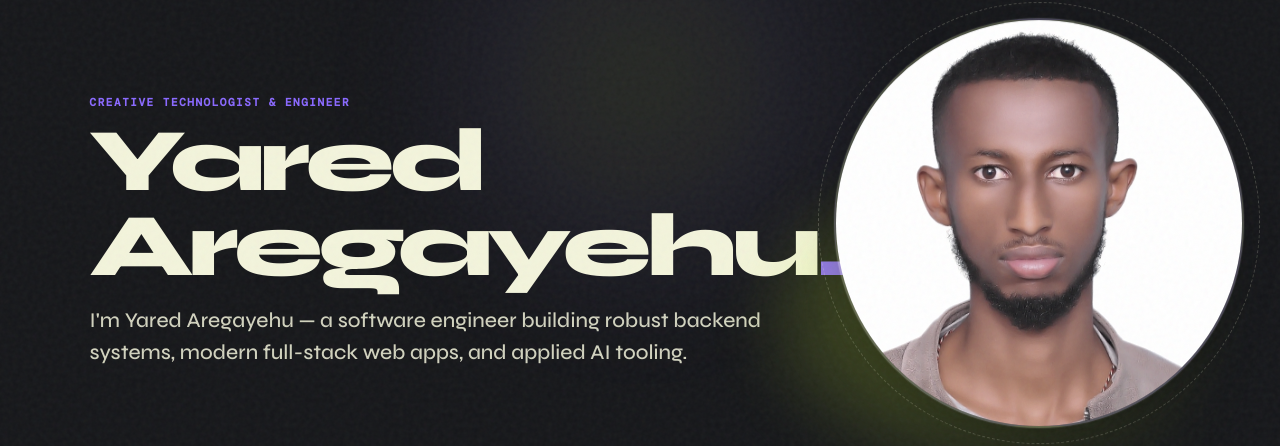
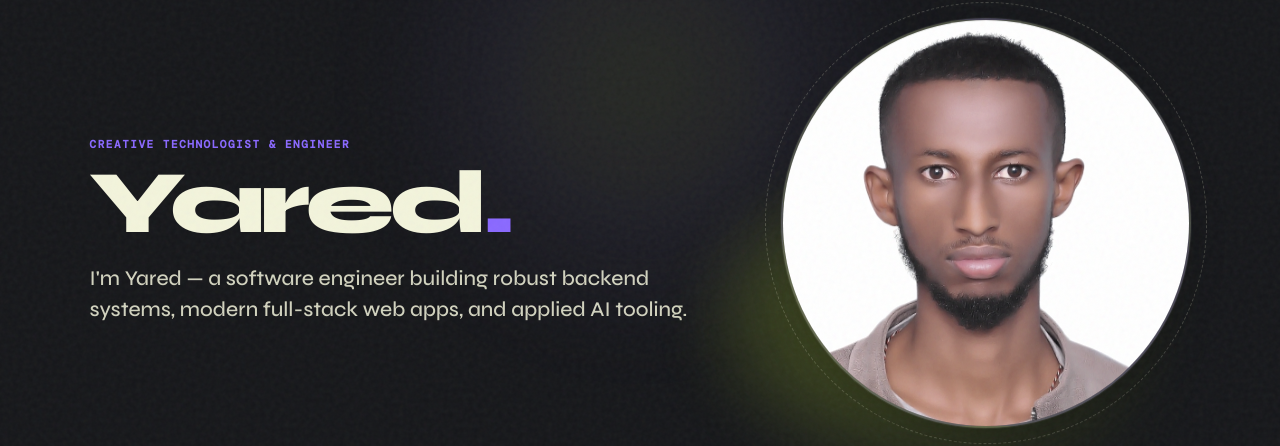
Before and after one commit to yared2124/portfolio, a React (Vite) app: page / in a window 1280 px wide. Shown: the part 159-605 px from the top of the page. Built offline with nearby package versions, Linux system fonts and the light colour scheme; no server answers; a web font is replaced by a local one.

Commit message:
refactor: update name prop in Hero component and simplify bio in portfolio data

```diff
--- a/src/App.tsx
+++ b/src/App.tsx
@@ -57,7 +57,7 @@ export function App() {
       <div className="main-content">
         {/* Hero Section */}
         <Hero
-          name={profile.name}
+          name="Yared"
           role={profile.role}
           location={profile.location}
           bio={profile.heroBio}
--- a/src/data/portfolioData.ts
+++ b/src/data/portfolioData.ts
@@ -88,7 +88,7 @@ export const portfolioData: PortfolioData = {
     location: "Available for Remote work",
     heroHeadline: "FUTURES",
     heroSubheadline: "with intelligence",
-    heroBio: "I'm Yared Aregayehu — a software engineer building robust backend systems, modern full-stack web apps, and applied AI tooling.",
+    heroBio: "I'm Yared — a software engineer building robust backend systems, modern full-stack web apps, and applied AI tooling.",
     aboutHeadline: "SYSTEMS &",
     aboutEmphasis: "INTELLIGENCE",
     aboutBio: "Software engineer operating at the intersection of backend systems architecture, modern full-stack engineering, and applied AI tooling.",
```
